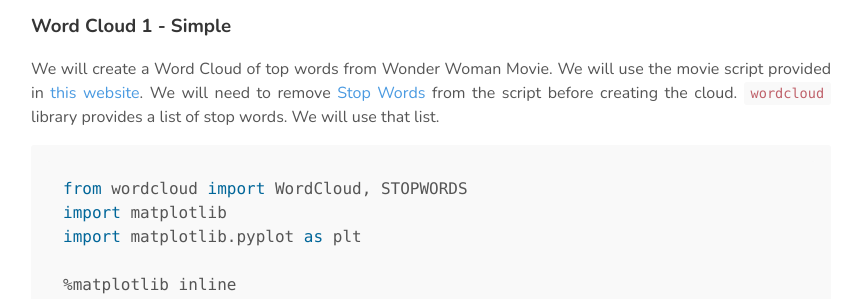
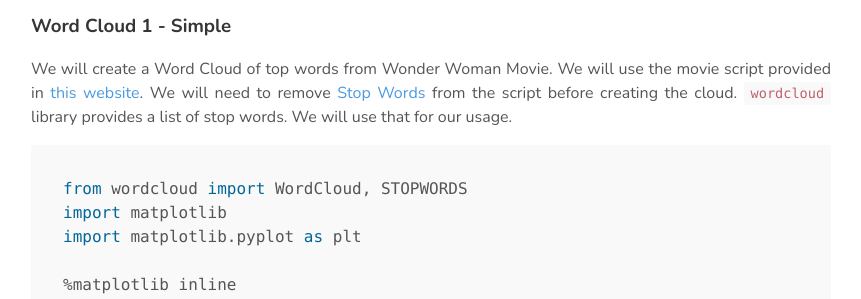
Before and after one commit to mubaris/website, a Jekyll site: the page built from _posts/2017-11-11-dataviz-mastery-part2.md, in a window 1280 px wide and 900 px high, scrolled down 1622 px. Shown: the part 154-453 px from the top of the window, without its empty margins (209-1070 px from the left). Built offline with Jekyll 4.4.1, drawn with Linux system fonts in a browser that asks for light colours; a script that is not in the unit is left out; comment, search, counter and statistics services are not loaded.

Commit message:
Fix Typo:

````diff
--- a/_posts/2017-11-11-dataviz-mastery-part2.md
+++ b/_posts/2017-11-11-dataviz-mastery-part2.md
@@ -40,7 +40,7 @@ Creating Word Cloud is very easy with the help [wordcloud](https://github.com/am
 
 ### Word Cloud 1 - Simple
 
-We will create a Word Cloud of top words from Wonder Woman Movie. We will use the movie script provided in [this website](https://www.springfieldspringfield.co.uk/movie_script.php?movie=wonder-woman-2017). We will need to remove [Stop Words](https://en.wikipedia.org/wiki/Stop_words) from the script before creating the cloud. `wordcloud` library provides a list of stop words. We will use that list.
+We will create a Word Cloud of top words from Wonder Woman Movie. We will use the movie script provided in [this website](https://www.springfieldspringfield.co.uk/movie_script.php?movie=wonder-woman-2017). We will need to remove [Stop Words](https://en.wikipedia.org/wiki/Stop_words) from the script before creating the cloud. `wordcloud` library provides a list of stop words. We will use that for our usage.
 
 
 ```python
````
